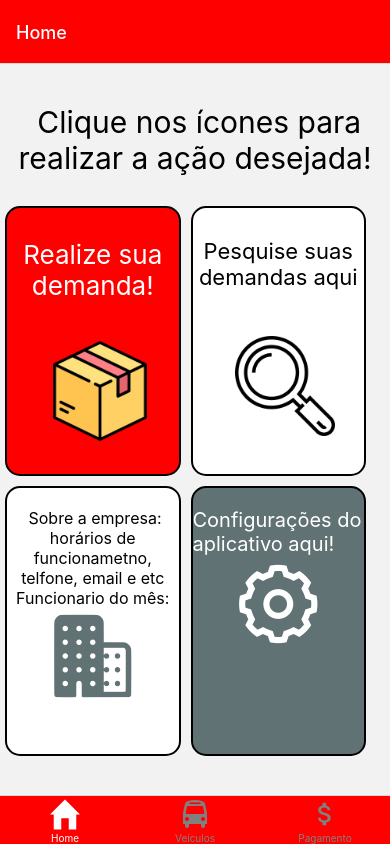
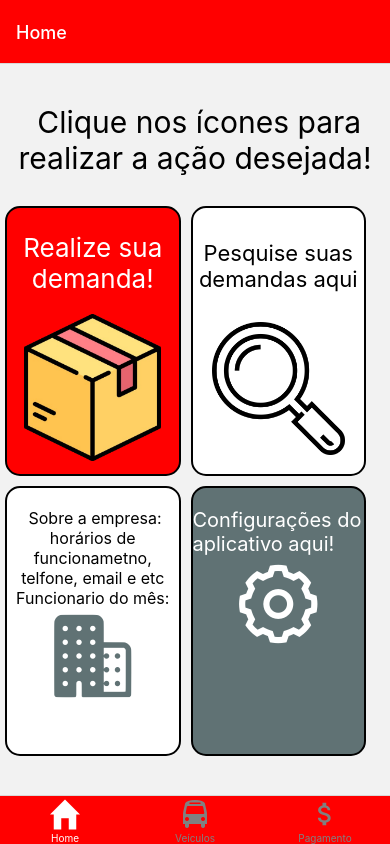
Before and after one commit to PedroVenicio/TransportadoraOOP, a React Native app in the folder front-end/: screen /Home in a window 390 px wide. Built offline with nearby package versions, Linux system fonts and the light colour scheme.

Commit message:
arrumando a home

```diff
--- a/front-end/Screens/Home_tela.js
+++ b/front-end/Screens/Home_tela.js
@@ -22,7 +22,7 @@ export default function Home({ navigation }) {
 
         <View style={[styles.square2, styles.white]}>
           <Text style={styles.Text2}>Pesquise suas demandas aqui</Text>
-          <View style={styles.viewBox}>
+          <View style={styles.viewLupa}>
             <Image
               style={styles.lupa}
               source={require('../ft/lupa.png')}
@@ -117,9 +117,9 @@ const styles = StyleSheet.create({
   Text2: {
     color: 'black',
     fontSize: 22,
-    marginTop: 12,
+    marginTop: 32,
     textAlign: "center",
-    marginTop: 30,
+    marginBottom: 30,
   },
   Text3: {
     color: 'black',
@@ -143,17 +143,19 @@ const styles = StyleSheet.create({
     backgroundColor: '#607274',
   },
   viewBox: {
-    width: "50%",
+    width: "80%",
+    height: "55%",
+  },
+  viewLupa: {
+    width: "77.5%",
     height: "50%",
   },
   box: {
-    width: "100px",
-    height: "100px",
-    marginTop: 20,
+    width: "100%",
+    height: "100%",
   },
   lupa: {
-    width: "100px",
-    height: "100px",
-    marginTop: 46,
+    width: "100%",
+    height: "100%",
   },
 });
```
